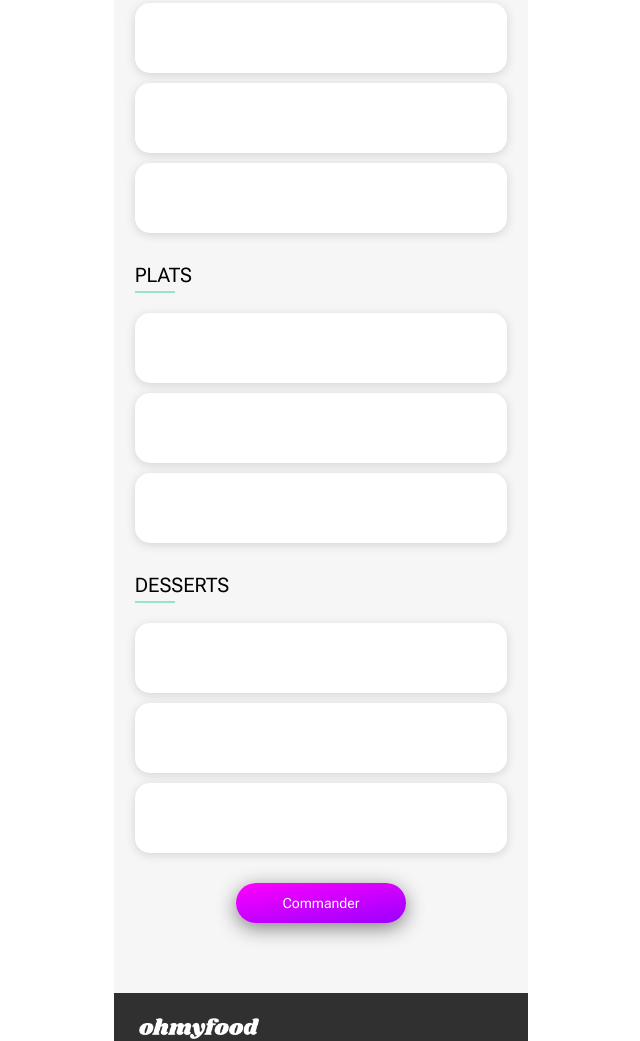
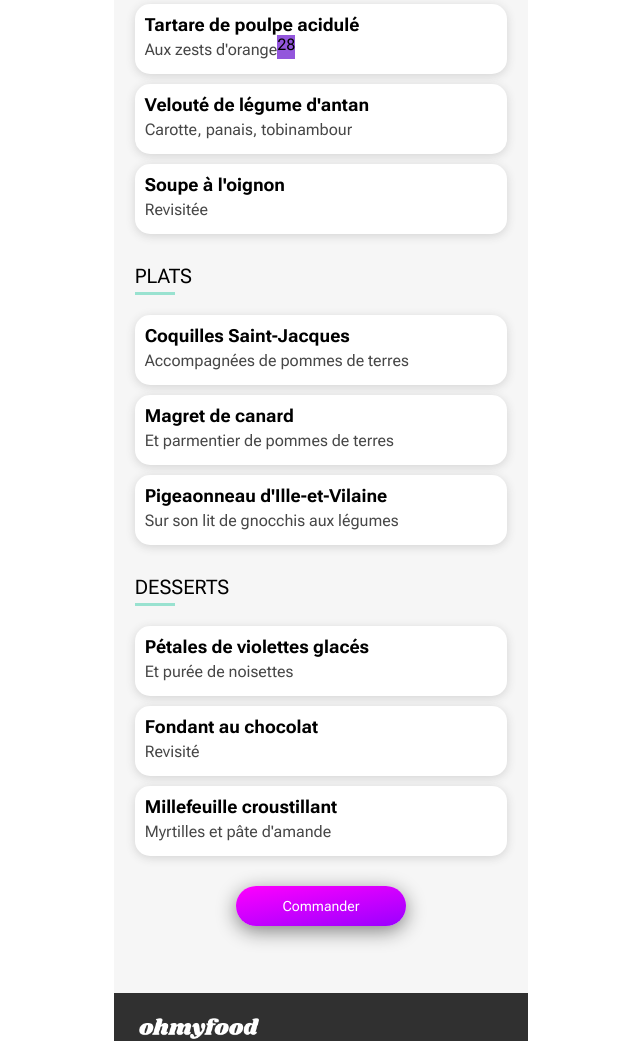
Before and after one commit to JonathanS1501/P3, a plain HTML site: page sass/ALaFrancaise.html in a window 1280 px wide. Shown: the part 367-1408 px from the top of the page, without its empty margins (319-959 px from the left). Drawn offline with Linux system fonts and the light colour scheme.

Commit message:
minicard

```diff
--- a/sass/ALaFrancaise.html
+++ b/sass/ALaFrancaise.html
@@ -33,13 +33,18 @@
             <p>ENTREÉS</p>
         </div>
             <div class="miniCard">
-
+                <h3>Tartare de poulpe acidulé</h3>
+                <div class="pminicard"><p>Aux zests d'orange</p>
+                    <div class="prix">28</div>
+                </div>
             </div>
             <div class="miniCard">
-
+                <h3>Velouté de légume d'antan</h3>
+                <div class="pminicard"><p>Carotte, panais, tobinambour</p></div>
             </div>
             <div class="miniCard">
-
+                <h3>Soupe à l'oignon</h3>
+                <div class="pminicard"><p>Revisitée</p></div>
             </div>
        </div>
        <div class="card">
@@ -47,13 +52,16 @@
             <p>PLATS</p>
         </div>
             <div class="miniCard">
-
+                <h3>Coquilles Saint-Jacques</h3>
+                <div class="pminicard"><p>Accompagnées de pommes de terres</p></div>
             </div>
             <div class="miniCard">
-
+                <h3>Magret de canard</h3>
+                <div class="pminicard"><p>Et parmentier de pommes de terres</p></div>
             </div>
             <div class="miniCard">
-
+                <h3>Pigeaonneau d'Ille-et-Vilaine</h3>
+                <div class="pminicard"><p>Sur son lit de gnocchis aux légumes</p></div>
             </div>
        </div>
        <div class="card">
@@ -61,13 +69,16 @@
             <p>DESSERTS</p>
         </div>
             <div class="miniCard">
-
+                <h3>Pétales de violettes glacés</h3>
+                <div class="pminicard"><p>Et purée de noisettes</p></div>
             </div>
             <div class="miniCard">
-
+                <h3>Fondant au chocolat</h3>
+                <div class="pminicard"><p>Revisité</p></div>
             </div>
             <div class="miniCard">
-
+                <h3>Millefeuille croustillant</h3>
+                <div class="pminicard"><p>Myrtilles et pâte d'amande</p></div>
             </div>
        </div>
        <div class="flexCentre">
--- a/sass/restaurant.css
+++ b/sass/restaurant.css
@@ -123,7 +123,7 @@
    .titreCard {
     font-size: 20px;
     margin-bottom: 20px;
-    border-bottom:2px solid #99E2D0;
+    border-bottom:3px solid #99E2D0;
     width: 40px;
    }
 
@@ -138,6 +138,31 @@
     box-shadow: 0px 2px 10px 0px lightgray;
     margin-bottom: 10px;
   }
+
+  .miniCard > h3 {
+    font-size: 18px;
+    padding-left: 10px;
+    padding-top: 10px;
+    margin: 0;
+  }
+
+  .pMiniCard {
+    padding-left: 10px;
+    display: flex;
+    flex-direction: row;
+  }
+  .pMiniCard > p {
+    padding-top: 5px;
+    margin: 0;
+    color: rgb(71, 71, 71);
+  }
+
+  .prix {
+    background-color: #9356DC;
+    margin: 0;
+  }
+
+
 
   .button_explorer {
     margin-top: 20px;
```
